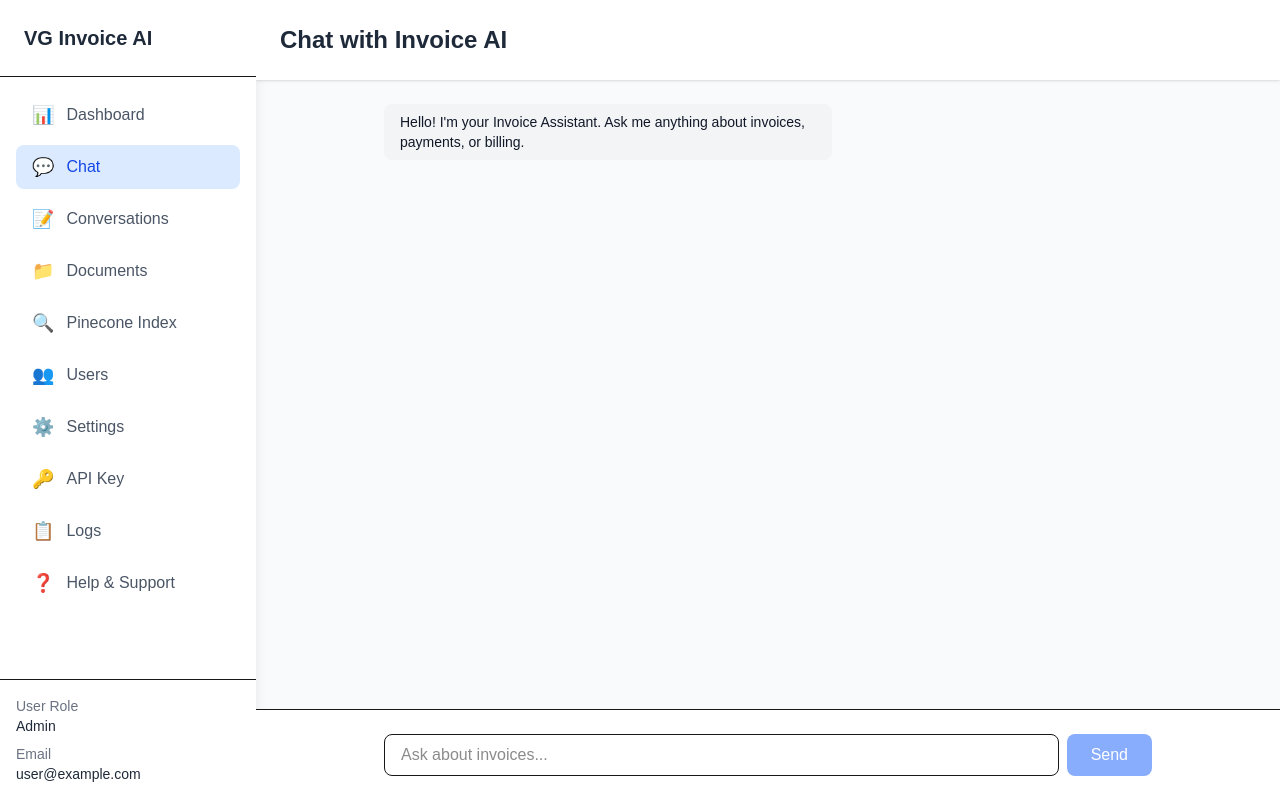
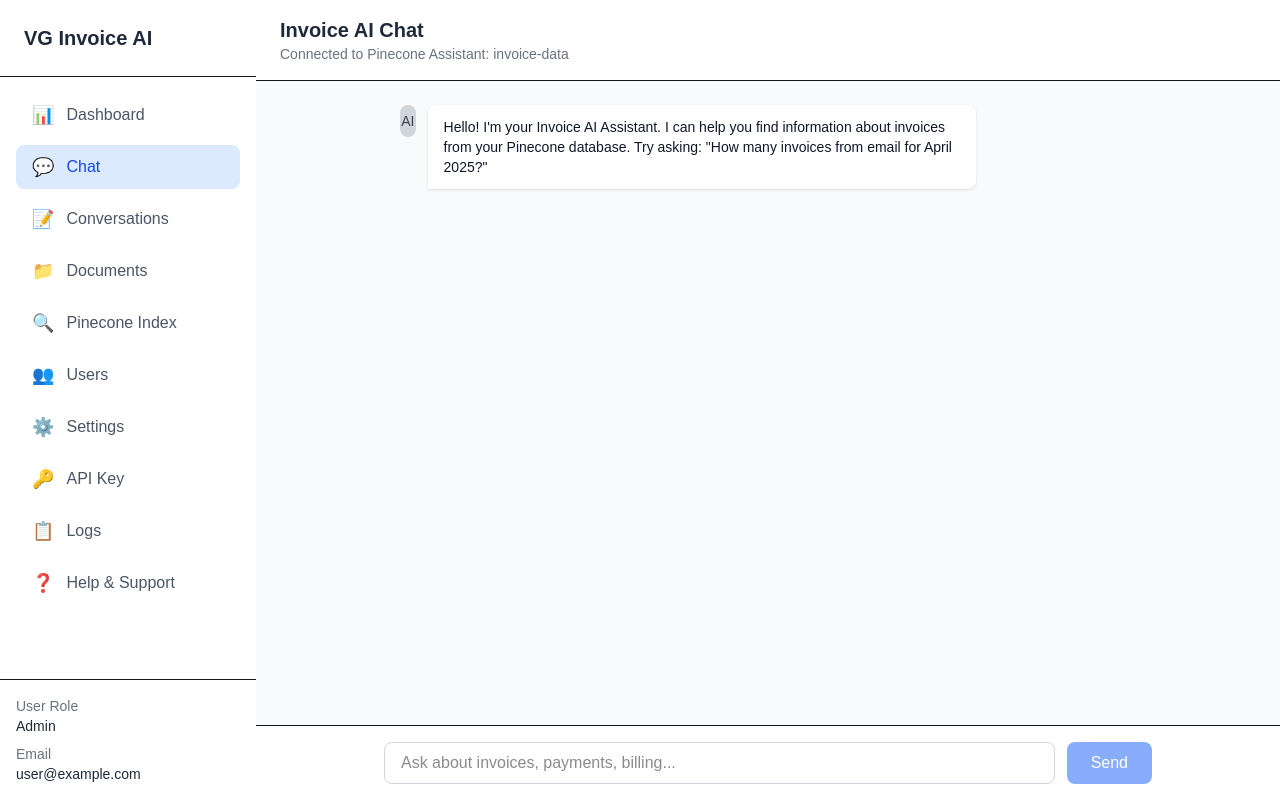
Before and after one commit to shanmugapriyag2196/rag-dashboard, a Next.js app: page /chat in a window 1280 px wide. Built offline with nearby package versions, Linux system fonts and the light colour scheme.

Commit message:
Fourth Commit

```diff
--- a/src/app/api/chat/route.ts
+++ b/src/app/api/chat/route.ts
@@ -15,9 +15,17 @@ export async function POST(request: NextRequest) {
       .filter(Boolean)
       .join('\n\n');
 
+    const sources = matches
+      .filter((match) => match.metadata?.text || match.metadata?.content)
+      .map((match, i) => ({
+        id: match.id || String(i),
+        text: match.metadata?.text || match.metadata?.content || '',
+        score: match.score || 0,
+      }));
+
     const response = await getChatResponse(messages, context);
 
-    return NextResponse.json({ response });
+    return NextResponse.json({ response, sources });
   } catch (error) {
     console.error('Chat error:', error);
     return NextResponse.json(
--- a/src/app/chat/page.tsx
+++ b/src/app/chat/page.tsx
@@ -3,14 +3,21 @@
 import { useState, useRef, useEffect } from 'react';
 import Sidebar from '../dashboard/components/Sidebar';
 
+interface Source {
+  id: string;
+  text: string;
+  score: number;
+}
+
 interface Message {
   role: 'user' | 'assistant';
   content: string;
+  sources?: Source[];
 }
 
 export default function ChatPage() {
   const [messages, setMessages] = useState<Message[]>([
-    { role: 'assistant', content: 'Hello! I\'m your Invoice Assistant. Ask me anything about invoices, payments, or billing.' },
+    { role: 'assistant', content: 'Hello! I\'m your Invoice AI Assistant. I can help you find information about invoices from your Pinecone database. Try asking: "How many invoices from email for April 2025?"' },
   ]);
   const [input, setInput] = useState('');
   const [isLoading, setIsLoading] = useState(false);
@@ -41,7 +48,11 @@ export default function ChatPage() {
       });
 
       const data = await response.json();
-      setMessages((prev) => [...prev, { role: 'assistant', content: data.response }]);
+      setMessages((prev) => [...prev, {
+        role: 'assistant',
+        content: data.response,
+        sources: data.sources
+      }]);
     } catch (error) {
       console.error('Chat error:', error);
       setMessages((prev) => [...prev, { role: 'assistant', content: 'Sorry, something went wrong. Please try again.' }]);
@@ -51,54 +62,84 @@ export default function ChatPage() {
   };
 
   return (
-    <div className="flex h-screen bg-gray-50">
+    <div className="flex h-screen bg-gray-100">
       <Sidebar />
       <div className="flex-1 flex flex-col overflow-hidden">
-        <header className="bg-white shadow-sm p-6">
-          <h1 className="text-2xl font-bold text-gray-800">Chat with Invoice AI</h1>
+        <header className="bg-white border-b px-6 py-4">
+          <h1 className="text-xl font-semibold text-gray-800">Invoice AI Chat</h1>
+          <p className="text-sm text-gray-500">Connected to Pinecone Assistant: invoice-data</p>
         </header>
-        <main className="flex-1 overflow-hidden flex flex-col">
-          <div className="flex-1 overflow-y-auto p-6">
-            <div className="max-w-3xl mx-auto space-y-4">
+        <main className="flex-1 overflow-y-auto bg-gray-50">
+          <div className="max-w-3xl mx-auto px-4 py-6 space-y-6">
             {messages.map((msg, i) => (
               <div key={i} className={`flex ${msg.role === 'user' ? 'justify-end' : 'justify-start'}`}>
-                  <div className={`max-w-xs lg:max-w-md px-4 py-2 rounded-lg ${
-                    msg.role === 'user' ? 'bg-blue-600 text-white' : 'bg-gray-100 text-gray-900'
+                <div className={`max-w-xl ${msg.role === 'user' ? 'order-2' : 'order-1'}`}>
+                  <div className={`flex items-start gap-3 ${msg.role === 'user' ? 'flex-row-reverse' : 'flex-row'}`}>
+                    <div className={`w-8 h-8 rounded-full flex items-center justify-center text-sm ${
+                      msg.role === 'user' ? 'bg-blue-600 text-white' : 'bg-gray-300 text-gray-700'
                     }`}>
-                    <p className="text-sm">{msg.content}</p>
+                      {msg.role === 'user' ? 'U' : 'AI'}
+                    </div>
+                    <div className={`px-4 py-3 rounded-lg ${
+                      msg.role === 'user'
+                        ? 'bg-blue-600 text-white rounded-br-none'
+                        : 'bg-white text-gray-900 rounded-bl-none shadow-sm'
+                    }`}>
+                      <p className="text-sm whitespace-pre-wrap">{msg.content}</p>
+                      {msg.sources && msg.sources.length > 0 && (
+                        <div className="mt-3 pt-3 border-t border-gray-200">
+                          <p className="text-xs font-medium text-gray-600 mb-1">Sources from Pinecone:</p>
+                          {msg.sources.map((source) => (
+                            <div key={source.id} className="text-xs text-gray-500 mb-1">
+                              <span className="font-mono bg-gray-100 px-1 rounded">{source.score.toFixed(2)}</span> {source.text.substring(0, 100)}...
+                            </div>
+                          ))}
+                        </div>
+                      )}
+                    </div>
+                  </div>
                 </div>
               </div>
             ))}
             {isLoading && (
               <div className="flex justify-start">
-                  <div className="bg-gray-100 text-gray-900 px-4 py-2 rounded-lg">
-                    <p className="text-sm">Thinking...</p>
+                <div className="max-w-xl">
+                  <div className="flex items-start gap-3">
+                    <div className="w-8 h-8 rounded-full bg-gray-300 text-gray-700 flex items-center justify-center text-sm">AI</div>
+                    <div className="px-4 py-3 rounded-lg bg-white rounded-bl-none shadow-sm">
+                      <div className="flex items-center gap-1">
+                        <span className="text-sm">Searching Pinecone</span>
+                        <span className="animate-pulse">...</span>
+                      </div>
+                    </div>
+                  </div>
                 </div>
               </div>
             )}
             <div ref={messagesEndRef} />
           </div>
-          </div>
-          <form onSubmit={handleSubmit} className="p-6 border-t bg-white">
-            <div className="max-w-3xl mx-auto flex gap-2">
+        </main>
+        <div className="bg-white border-t px-6 py-4">
+          <form onSubmit={handleSubmit}>
+            <div className="max-w-3xl mx-auto flex gap-3">
               <input
                 type="text"
                 value={input}
                 onChange={(e) => setInput(e.target.value)}
-                placeholder="Ask about invoices..."
-                className="flex-1 px-4 py-2 border rounded-lg focus:outline-none focus:ring-2 focus:ring-blue-500"
+                placeholder="Ask about invoices, payments, billing..."
+                className="flex-1 px-4 py-2 border border-gray-300 rounded-lg focus:outline-none focus:ring-2 focus:ring-blue-500"
                 disabled={isLoading}
               />
               <button
                 type="submit"
                 disabled={isLoading || !input.trim()}
-                className="px-6 py-2 bg-blue-600 text-white rounded-lg hover:bg-blue-700 disabled:opacity-50"
+                className="px-6 py-2 bg-blue-600 text-white rounded-lg hover:bg-blue-700 disabled:opacity-50 transition"
               >
-                Send
+                {isLoading ? 'Sending...' : 'Send'}
               </button>
             </div>
           </form>
-        </main>
+        </div>
       </div>
     </div>
   );
--- a/src/app/components/ChatInterface.tsx
+++ /dev/null
@@ -1,94 +0,0 @@
-'use client';
-
-import { useState, useRef, useEffect } from 'react';
-
-interface Message {
-  role: 'user' | 'assistant';
-  content: string;
-}
-
-export default function ChatInterface() {
-  const [messages, setMessages] = useState<Message[]>([
-    { role: 'assistant', content: 'Hello! I\'m your Invoice Assistant. Ask me anything about invoices, payments, or billing.' },
-  ]);
-  const [input, setInput] = useState('');
-  const [isLoading, setIsLoading] = useState(false);
-  const messagesEndRef = useRef<HTMLDivElement>(null);
-
-  const scrollToBottom = () => {
-    messagesEndRef.current?.scrollIntoView({ behavior: 'smooth' });
-  };
-
-  useEffect(() => {
-    scrollToBottom();
-  }, [messages]);
-
-  const handleSubmit = async (e: React.FormEvent) => {
-    e.preventDefault();
-    if (!input.trim() || isLoading) return;
-
-    const userMessage = { role: 'user' as const, content: input };
-    setMessages((prev) => [...prev, userMessage]);
-    setInput('');
-    setIsLoading(true);
-
-    try {
-      const response = await fetch('/api/chat', {
-        method: 'POST',
-        headers: { 'Content-Type': 'application/json' },
-        body: JSON.stringify({ messages: [...messages, userMessage] }),
-      });
-
-      const data = await response.json();
-      setMessages((prev) => [...prev, { role: 'assistant', content: data.response }]);
-    } catch (error) {
-      console.error('Chat error:', error);
-      setMessages((prev) => [...prev, { role: 'assistant', content: 'Sorry, something went wrong. Please try again.' }]);
-    } finally {
-      setIsLoading(false);
-    }
-  };
-
-  return (
-    <div className="flex flex-col h-full max-w-3xl mx-auto">
-      <div className="flex-1 overflow-y-auto p-4 space-y-4">
-        {messages.map((msg, i) => (
-          <div key={i} className={`flex ${msg.role === 'user' ? 'justify-end' : 'justify-start'}`}>
-            <div className={`max-w-xs lg:max-w-md px-4 py-2 rounded-lg ${
-              msg.role === 'user' ? 'bg-blue-600 text-white' : 'bg-gray-100 text-gray-900'
-            }`}>
-              <p className="text-sm">{msg.content}</p>
-            </div>
-          </div>
-        ))}
-        {isLoading && (
-          <div className="flex justify-start">
-            <div className="bg-gray-100 text-gray-900 px-4 py-2 rounded-lg">
-              <p className="text-sm">Thinking...</p>
-            </div>
-          </div>
-        )}
-        <div ref={messagesEndRef} />
-      </div>
-      <form onSubmit={handleSubmit} className="p-4 border-t">
-        <div className="flex gap-2">
-          <input
-            type="text"
-            value={input}
-            onChange={(e) => setInput(e.target.value)}
-            placeholder="Ask about invoices..."
-            className="flex-1 px-4 py-2 border rounded-lg focus:outline-none focus:ring-2 focus:ring-blue-500"
-            disabled={isLoading}
-          />
-          <button
-            type="submit"
-            disabled={isLoading || !input.trim()}
-            className="px-6 py-2 bg-blue-600 text-white rounded-lg hover:bg-blue-700 disabled:opacity-50"
-          >
-            Send
-          </button>
-        </div>
-      </form>
-    </div>
-  );
-}
```
Lines whose indentation alone changed are shown as unchanged.
